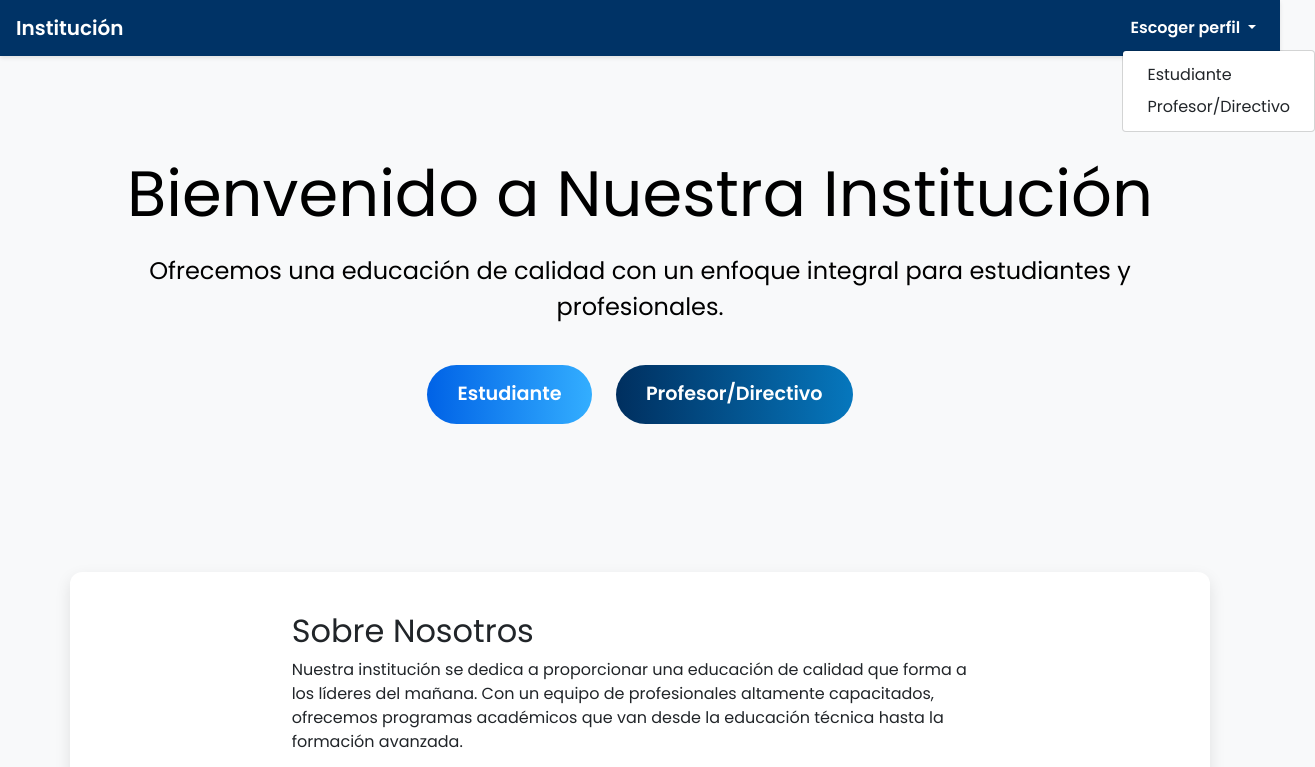
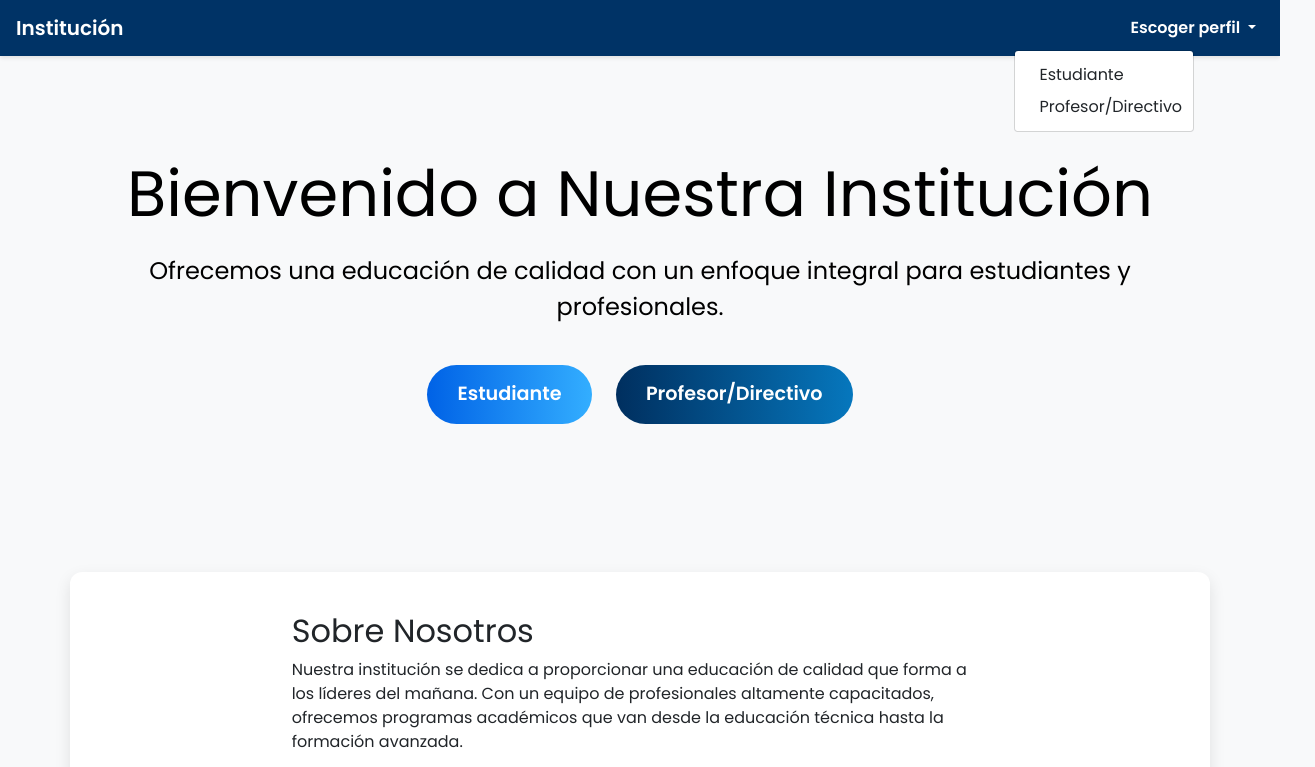
Before and after one commit to natam226/proyecto_redes, a plain HTML site: page vista/index.html in a window 1280 px wide. Both pictures are taken after a click on the button "Escoger perfil". Shown: the top 767 px of the page, 1315 px wide, since content can reach past the window. Drawn offline with nearby package versions, Linux system fonts and the light colour scheme.

Commit message:
more changes in index.html

```diff
--- a/vista/index.html
+++ b/vista/index.html
@@ -22,6 +22,14 @@
         }
         .navbar-custom .nav-link:hover {
             color: #cccccc;
+        }
+        .dropdown-menu {
+            min-width: 180px; /* Ajusta según el contenido */
+            white-space: nowrap; /* Evita que el texto se divida */
+            width: auto; /* Ajusta automáticamente el tamaño del menú */
+            position: absolute; /* Asegura que se superponga adecuadamente */
+            transform: translateX(-60%); /* Centra el menú con respecto al botón */
+            right: 0;
         }
         .header-section {
             background-size: cover;
```
